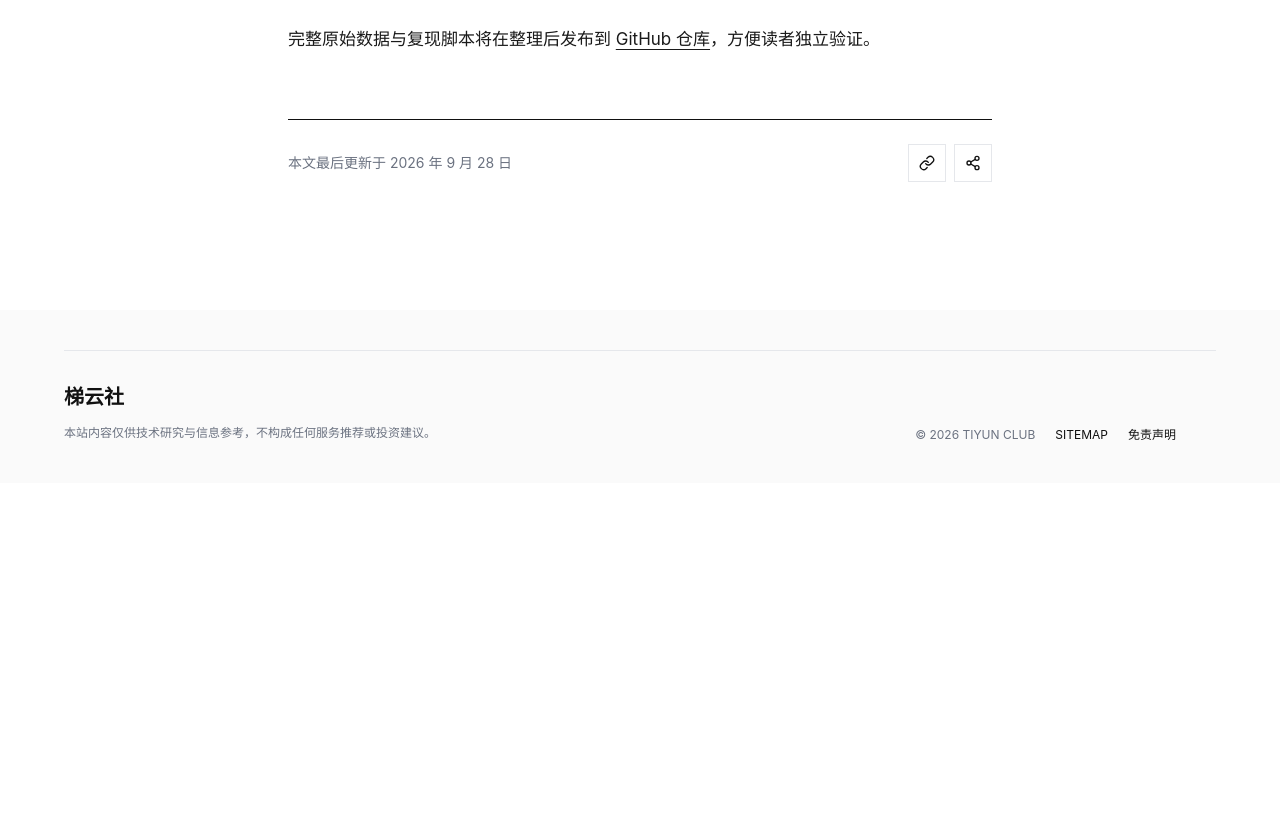
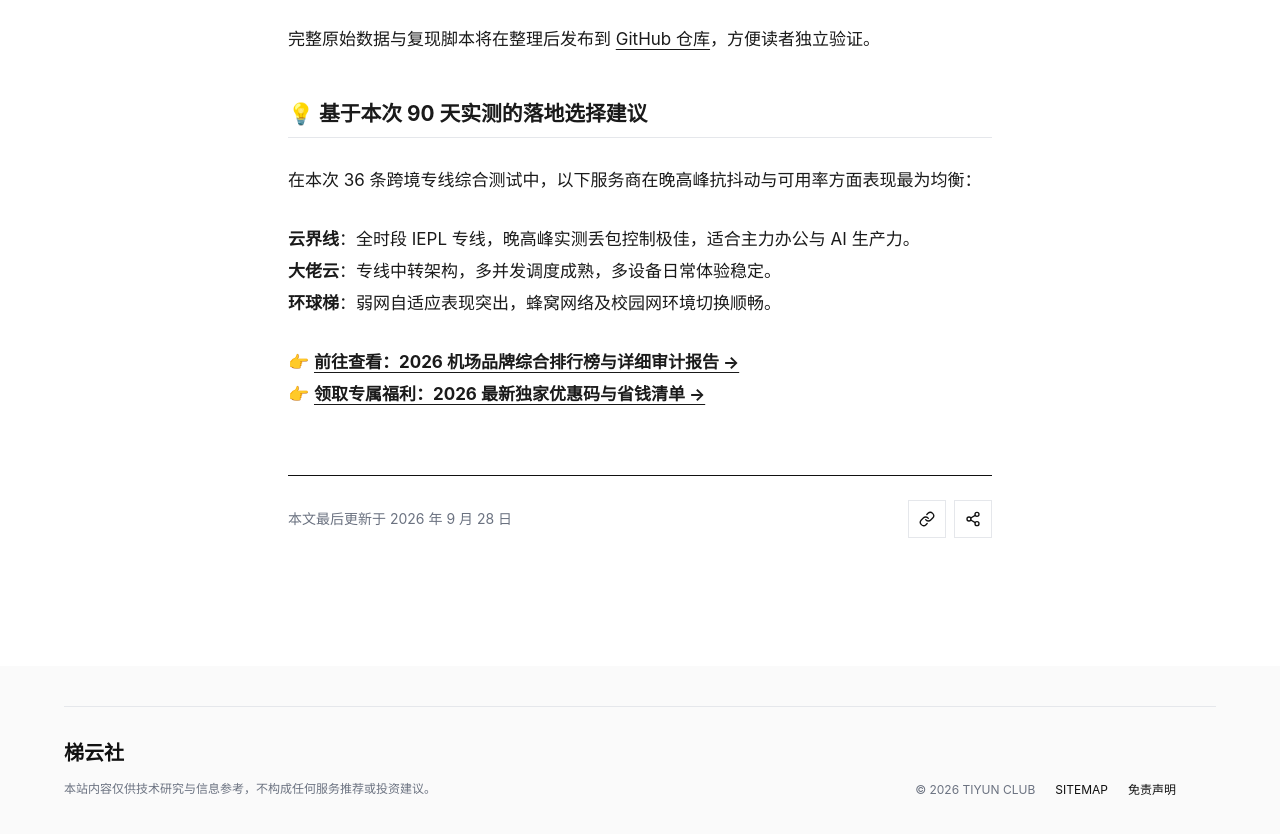
Before and after one commit to mofan9625-bit/tiyunshe, a website: page posts/global-iplc-benchmark-2026.html in a window 1280 px wide. Shown: the part 2883-3717 px from the top of the page. Before the commit the page ends 3366 px from the top, so only its background shows below. Drawn offline with nearby package versions, Linux system fonts and the light colour scheme; some icons are missing.

Commit message:
feat(content): 更新首页统计与专线评测转化区块

```diff
--- a/posts/global-iplc-benchmark-2026.html
+++ b/posts/global-iplc-benchmark-2026.html
@@ -258,6 +258,15 @@
           <h2>02 / 结论</h2>
           <p>优质线路的共同点不是永远最快，而是波动范围窄、路由切换克制、故障恢复迅速。对于远程办公与实时通信，这些特征比峰值带宽更有意义。</p>
           <p>完整原始数据与复现脚本将在整理后发布到 <a href="https://github.com/" target="_blank" rel="noopener noreferrer nofollow">GitHub 仓库</a>，方便读者独立验证。</p>
+          <h3>💡 基于本次 90 天实测的落地选择建议</h3>
+          <p>在本次 36 条跨境专线综合测试中，以下服务商在晚高峰抗抖动与可用率方面表现最为均衡：</p>
+          <ul>
+            <li><strong>云界线</strong>：全时段 IEPL 专线，晚高峰实测丢包控制极佳，适合主力办公与 AI 生产力。</li>
+            <li><strong>大佬云</strong>：专线中转架构，多并发调度成熟，多设备日常体验稳定。</li>
+            <li><strong>环球梯</strong>：弱网自适应表现突出，蜂窝网络及校园网环境切换顺畅。</li>
+          </ul>
+          <p>👉 <strong><a href="/airports.html">前往查看：2026 机场品牌综合排行榜与详细审计报告 →</a></strong><br>
+          👉 <strong><a href="/airport-topic.html?topic=discounts">领取专属福利：2026 最新独家优惠码与省钱清单 →</a></strong></p>
         </div>
         <footer class="mt-16 border-t border-ink pt-6"><div class="flex flex-wrap items-center justify-between gap-4"><p class="text-sm text-muted">本文最后更新于 2026 年 9 月 28 日</p><div class="flex gap-2"><button class="border border-line p-2.5 hover:border-ink" aria-label="复制链接" onclick="navigator.clipboard?.writeText(location.href)"><i data-lucide="link" class="h-4 w-4"></i></button><button class="border border-line p-2.5 hover:border-ink" aria-label="分享文章" onclick="if(navigator.share){navigator.share({title:document.title,url:location.href})}else{navigator.clipboard?.writeText(location.href)}"><i data-lucide="share-2" class="h-4 w-4"></i></button></div></div></footer>
       </div>
```
Also changed, not shown: index.html (+2 -2 lines), scripts/seo-prerender.js (+9 -0 lines).
